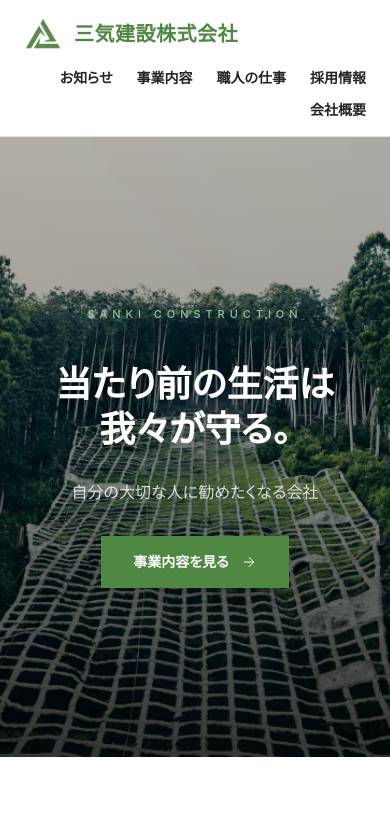
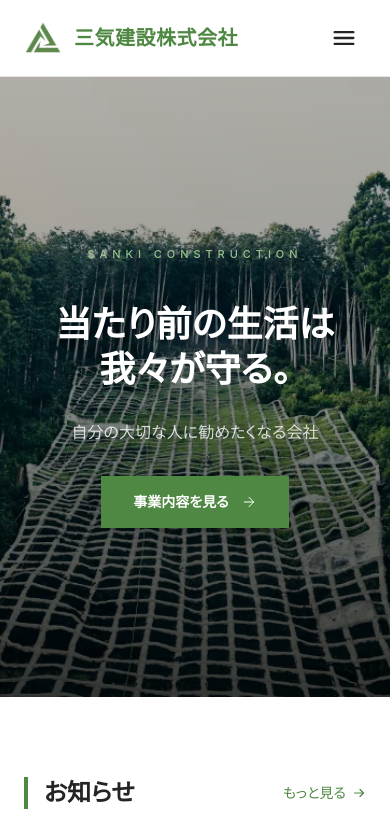
Before and after one commit to yuichi176/sanki-web, a React (Vite) app: page / in a window 390 px wide. Shown: the top 837 px of the page. Built offline with nearby package versions, Linux system fonts and the light colour scheme.

Commit message:
feat: improve header

```diff
--- a/src/components/site-header.tsx
+++ b/src/components/site-header.tsx
@@ -1,17 +1,60 @@
+import { useEffect, useState } from 'react'
 import { NavLink } from 'react-router'
 
 import { navigationItems } from '../app/navigation'
 import companyMark from '../assets/company-mark.png'
 
 export function SiteHeader() {
+  const [isMenuOpen, setIsMenuOpen] = useState(false)
+
+  useEffect(() => {
+    if (!isMenuOpen) {
+      return
+    }
+
+    const originalBodyOverflow = document.body.style.overflow
+    const originalDocumentOverflow = document.documentElement.style.overflow
+
+    document.body.style.overflow = 'hidden'
+    document.documentElement.style.overflow = 'hidden'
+
+    return () => {
+      document.body.style.overflow = originalBodyOverflow
+      document.documentElement.style.overflow = originalDocumentOverflow
+    }
+  }, [isMenuOpen])
+
   return (
-    <header className="border-b border-gray-200 bg-white">
-      <div className="mx-auto flex min-h-20 max-w-7xl flex-wrap items-center justify-between gap-x-8 gap-y-4 px-6 py-4 xl:px-0">
+    <header className="relative z-10 border-b border-gray-200 bg-white">
+      <div className="relative z-40 mx-auto flex max-w-7xl flex-wrap items-center justify-between gap-x-8 px-6 py-4 xl:px-0">
         <NavLink className="flex items-center gap-3" end to="/">
           <img alt="" className="h-9 w-[38px]" height={36} src={companyMark} width={38} />
           <span className="text-xl font-bold tracking-wide text-brand">三気建設株式会社</span>
         </NavLink>
-        <nav aria-label="メインナビゲーション">
+        <button
+          aria-controls="mobile-navigation"
+          aria-expanded={isMenuOpen}
+          aria-label={isMenuOpen ? 'メニューを閉じる' : 'メニューを開く'}
+          className="inline-flex size-11 items-center justify-center text-gray-800 transition-colors hover:text-brand focus-visible:outline-2 focus-visible:outline-offset-2 focus-visible:outline-brand md:hidden"
+          onClick={() => setIsMenuOpen((isOpen) => !isOpen)}
+          type="button"
+        >
+          <svg
+            aria-hidden="true"
+            className="size-7"
+            fill="none"
+            stroke="currentColor"
+            strokeWidth="2"
+            viewBox="0 0 24 24"
+          >
+            {isMenuOpen ? (
+              <path d="m6 6 12 12M18 6 6 18" strokeLinecap="round" />
+            ) : (
+              <path d="M4 7h16M4 12h16M4 17h16" strokeLinecap="round" />
+            )}
+          </svg>
+        </button>
+        <nav aria-label="メインナビゲーション" className="hidden md:block">
           <ul className="flex flex-wrap items-center justify-end gap-x-6 gap-y-3 text-sm font-bold lg:gap-x-8">
             {navigationItems.map(({ label, to }) => (
               <li key={to}>
@@ -30,6 +73,49 @@ export function SiteHeader() {
           </ul>
         </nav>
       </div>
+      <nav
+        aria-hidden={!isMenuOpen}
+        aria-label="モバイルメインナビゲーション"
+        className={
+          isMenuOpen
+            ? 'pointer-events-auto visible fixed inset-0 z-30 translate-y-0 overflow-y-auto bg-white px-6 pt-24 opacity-100 transition-[opacity,transform,visibility] duration-300 ease-out md:hidden'
+            : 'pointer-events-none invisible fixed inset-0 z-30 -translate-y-4 overflow-y-auto bg-white px-6 pt-24 opacity-0 transition-[opacity,transform,visibility] duration-300 ease-out md:hidden'
+        }
+        id="mobile-navigation"
+        inert={!isMenuOpen}
+      >
+        <ul className="mx-auto max-w-7xl border-t border-gray-200 text-lg font-bold">
+          <li className="border-b border-gray-200">
+            <NavLink
+              className={({ isActive }) =>
+                isActive
+                  ? 'block bg-green-50 px-4 py-5 text-brand'
+                  : 'block px-4 py-5 text-gray-800 transition-colors hover:bg-green-50 hover:text-brand'
+              }
+              end
+              onClick={() => setIsMenuOpen(false)}
+              to="/"
+            >
+              ホーム
+            </NavLink>
+          </li>
+          {navigationItems.map(({ label, to }) => (
+            <li key={to} className="border-b border-gray-200">
+              <NavLink
+                className={({ isActive }) =>
+                  isActive
+                    ? 'block bg-green-50 px-4 py-5 text-brand'
+                    : 'block px-4 py-5 text-gray-800 transition-colors hover:bg-green-50 hover:text-brand'
+                }
+                onClick={() => setIsMenuOpen(false)}
+                to={to}
+              >
+                {label}
+              </NavLink>
+            </li>
+          ))}
+        </ul>
+      </nav>
     </header>
   )
 }
```
